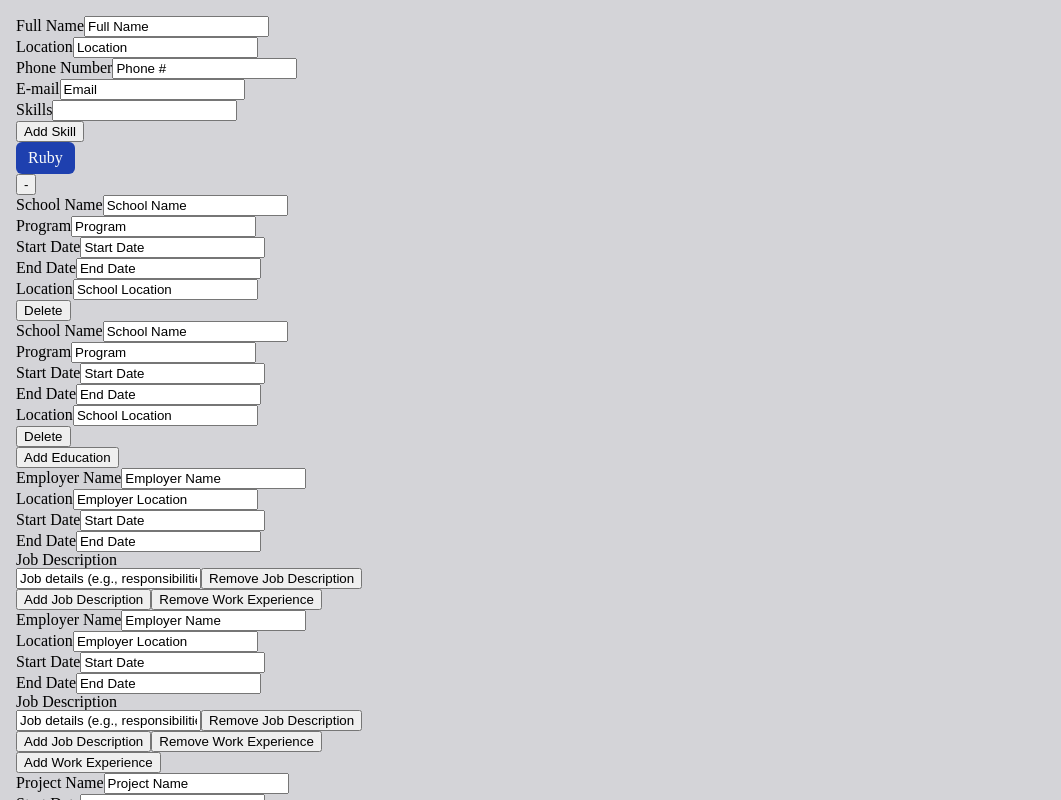
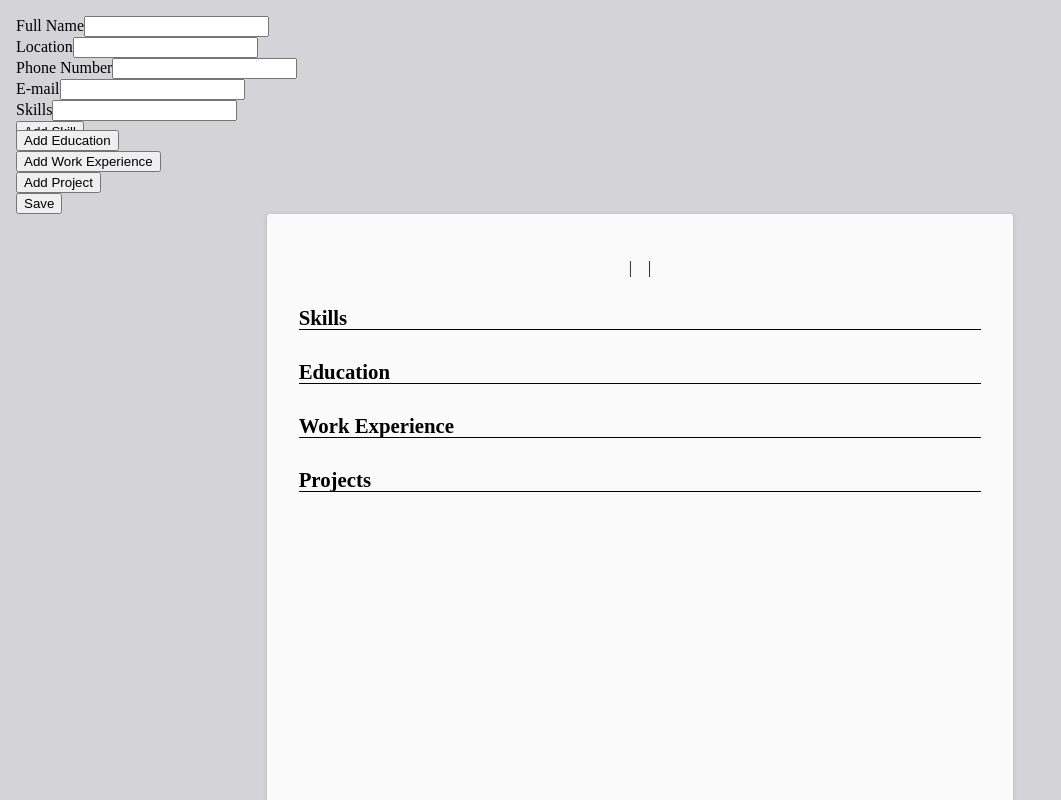
Before and after one commit to ayrt-n/cv-maker, a React (Create React App) app: page / in a window 1280 px wide. Shown: the top 800 px of the page, without its empty margins (0-1061 px from the left). Built offline with nearby package versions, Linux system fonts and the light colour scheme; the HTML template or start-up script is replaced by a standard one.

Commit message:
Remove seed data

```diff
--- a/src/App.js
+++ b/src/App.js
@@ -2,7 +2,6 @@ import React, { Component } from "react";
 import Resume from "./components/Resume";
 import Form from "./components/Form";
 import './App.css';
-import uniqid from 'uniqid';
 
 class App extends Component {
   constructor(props) {
@@ -12,92 +11,11 @@ class App extends Component {
 
     this.state = {
       resumeContent: {
-        header: {
-          name: 'Full Name',
-          location: 'Location',
-          phone: 'Phone #',
-          email: 'Email',
-        },
-        skills: [
-          {
-            text: 'Ruby',
-            id: uniqid(),
-          }
-        ],
-        educationHistory: [
-          {
-            school: "School Name",
-            program: "Program",
-            location: "School Location",
-            startDate: "Start Date",
-            endDate: "End Date",
-            id: uniqid(),
-          },
-          {
-            school: "School Name",
-            program: "Program",
-            location: "School Location",
-            startDate: "Start Date",
-            endDate: "End Date",
-            id: uniqid(),
-          }
-        ],
-        workExperience: [
-          {
-            employerName: "Employer Name",
-            location: "Employer Location",
-            startDate: "Start Date",
-            endDate: "End Date",
-            jobTitle: "Job Title",
-            details: [
-              {
-                text: "Job details (e.g., responsibilities, achievements, highlights)",
-                id: uniqid(),
-              }
-            ],
-            id: uniqid(),
-          },
-          {
-            employerName: "Employer Name",
-            location: "Employer Location",
-            startDate: "Start Date",
-            endDate: "End Date",
-            jobTitle: "Job Title",
-            details: [
-              {
-                text: "Job details (e.g., responsibilities, achievements, highlights)",
-                id: uniqid(),
-              }
-            ],
-            id: uniqid(),
-          }
-        ],
-        projects: [
-          {
-            name: "Project Name",
-            startDate: "Start Date",
-            endDate: "End Date",
-            details: [
-              {
-                text: "Project details (e.g., summary, achievments, lessons learned)",
-                id: uniqid(),
-              }
-            ],
-            id: uniqid(),
-          },
-          {
-            name: "Project Name",
-            startDate: "Start Date",
-            endDate: "End Date",
-            details: [
-              {
-                text: "Project details (e.g., summary, achievments, lessons learned)",
-                id: uniqid(),
-              }
-            ],
-            id: uniqid(),
-          }
-        ],
+        header: {},
+        skills: [],
+        educationHistory: [],
+        workExperience: [],
+        projects: [],
       }
     }
   }
```
